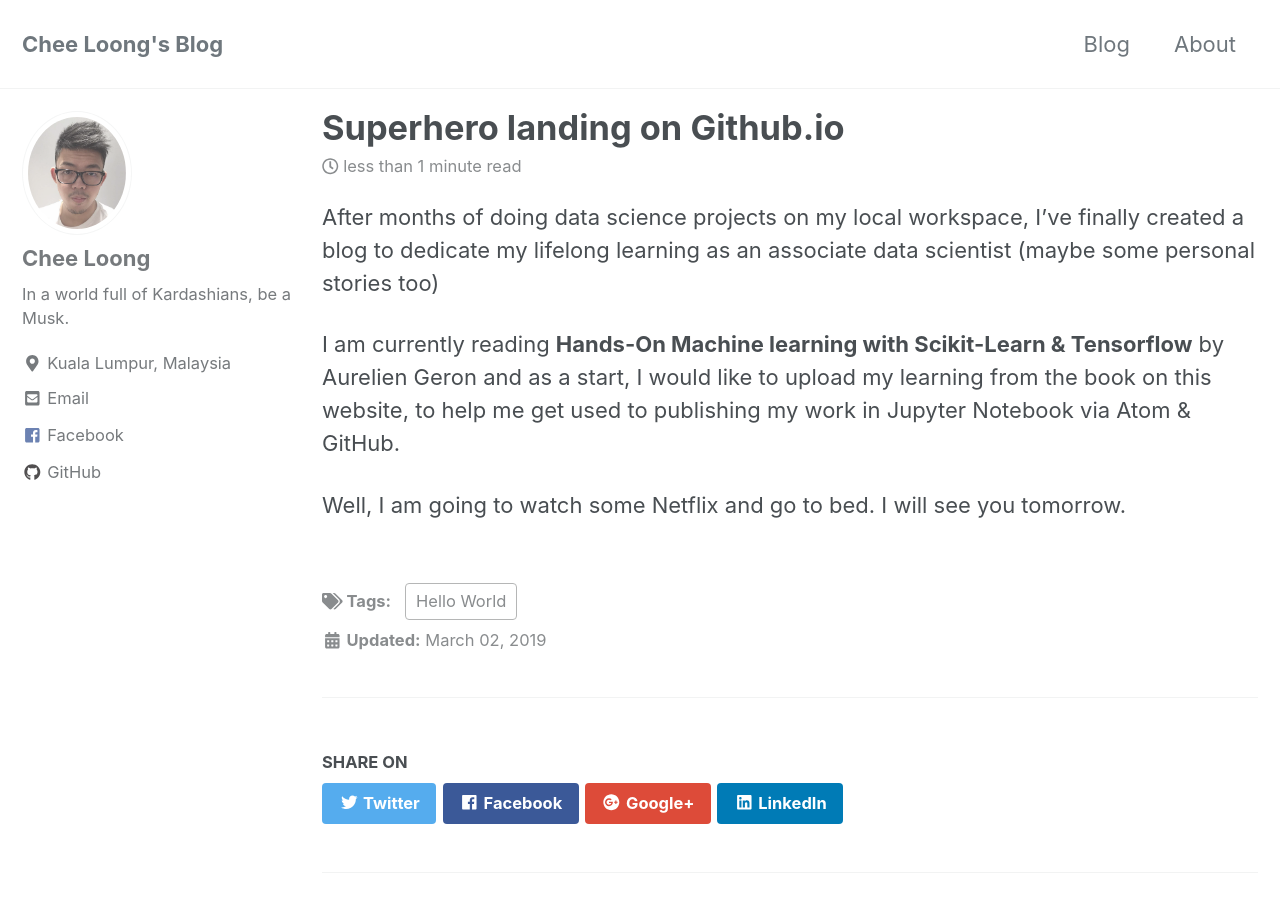
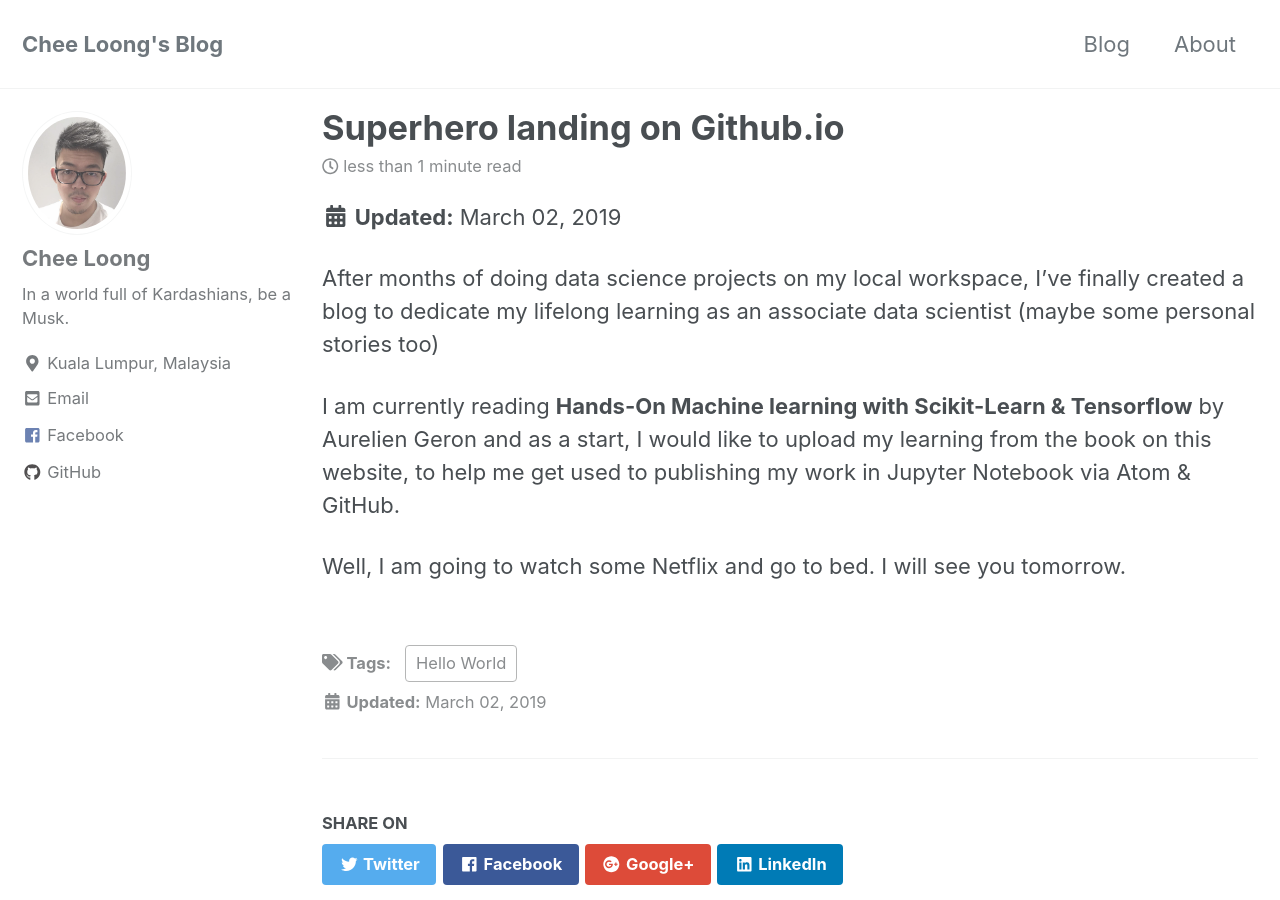
Before and after one commit to CheeLoong/CheeLoong.github.io, a Jekyll site: the page built from _posts/2019-03-02-helloworld.md, in a window 1280 px wide and 900 px high. Built offline with Jekyll 4.4.1, drawn with Linux system fonts in a browser that asks for light colours; cached includes are drawn as plain includes.

Commit message:
new layout

```diff
--- a/_layouts/single.html
+++ b/_layouts/single.html
@@ -31,6 +31,11 @@
           {% endif %}
           {% if page.read_time %}
             <p class="page__meta"><i class="far fa-clock" aria-hidden="true"></i> {% include read-time.html %}</p>
+          {% endif %}
+          {% if page.last_modified_at %}
+            <p class="page__date"><strong><i class="fas fa-fw fa-calendar-alt" aria-hidden="true"></i> {{ site.data.ui-text[site.locale].date_label | default: "Updated:" }}</strong> <time datetime="{{ page.last_modified_at | date: "%Y-%m-%d" }}">{{ page.last_modified_at | date: "%B %d, %Y" }}</time></p>
+          {% elsif page.date %}
+            <p class="page__date"><strong><i class="fas fa-fw fa-calendar-alt" aria-hidden="true"></i> {{ site.data.ui-text[site.locale].date_label | default: "Updated:" }}</strong> <time datetime="{{ page.date | date_to_xmlschema }}">{{ page.date | date: "%B %d, %Y" }}</time></p>
           {% endif %}
       {% endunless %}
 
```
